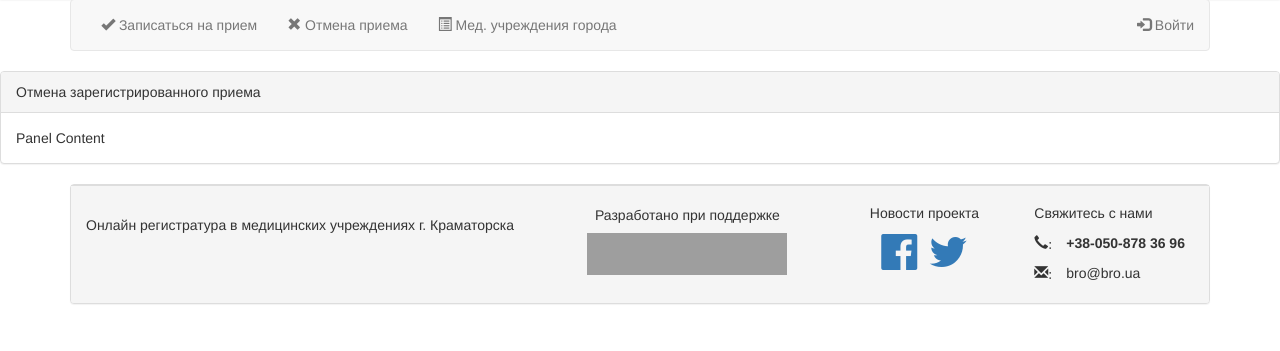
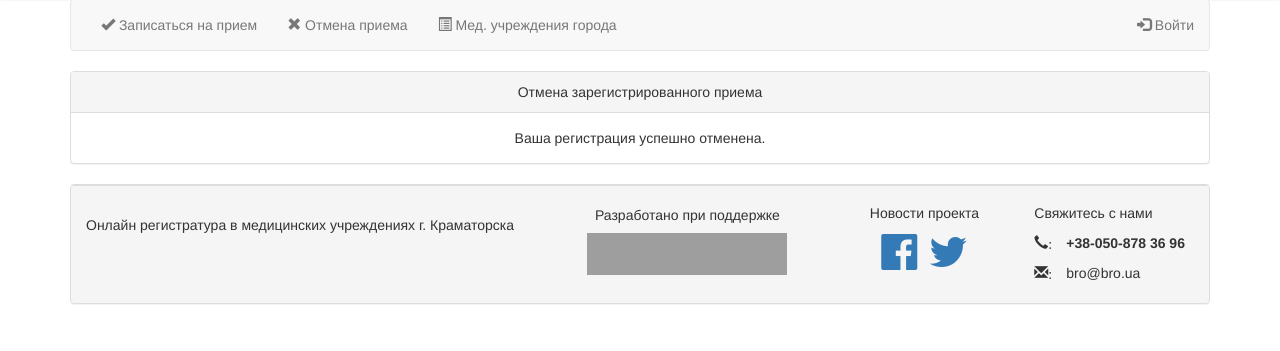
Before and after one commit to mongol8022/hospital, a PHP site: template views/cancel_form.php in a window 1280 px wide. Shown: the part 72-423 px from the top of the page. Run offline with PHP 8.4, Linux system fonts and the light colour scheme; the template is opened without the code that fills it, so the values that code supplies are empty; grey boxes are pictures that could not be loaded.

Commit message:
Добавил див с контейнером в форму отмены, чтобы никуда не вылазил.

```diff
--- a/views/cancel_form.php
+++ b/views/cancel_form.php
@@ -1,4 +1,6 @@
- <div class="panel panel-default">
-      <div class="panel-heading">Отмена зарегистрированного приема</div>
-      <div class="panel-body">Panel Content</div>
+<div class="container">
+	<div class="panel panel-default">
+	      <div class="panel-heading">Отмена зарегистрированного приема</div>
+	      <div class="panel-body">Ваша регистрация успешно отменена.</div>
+	</div>
 </div>
```
